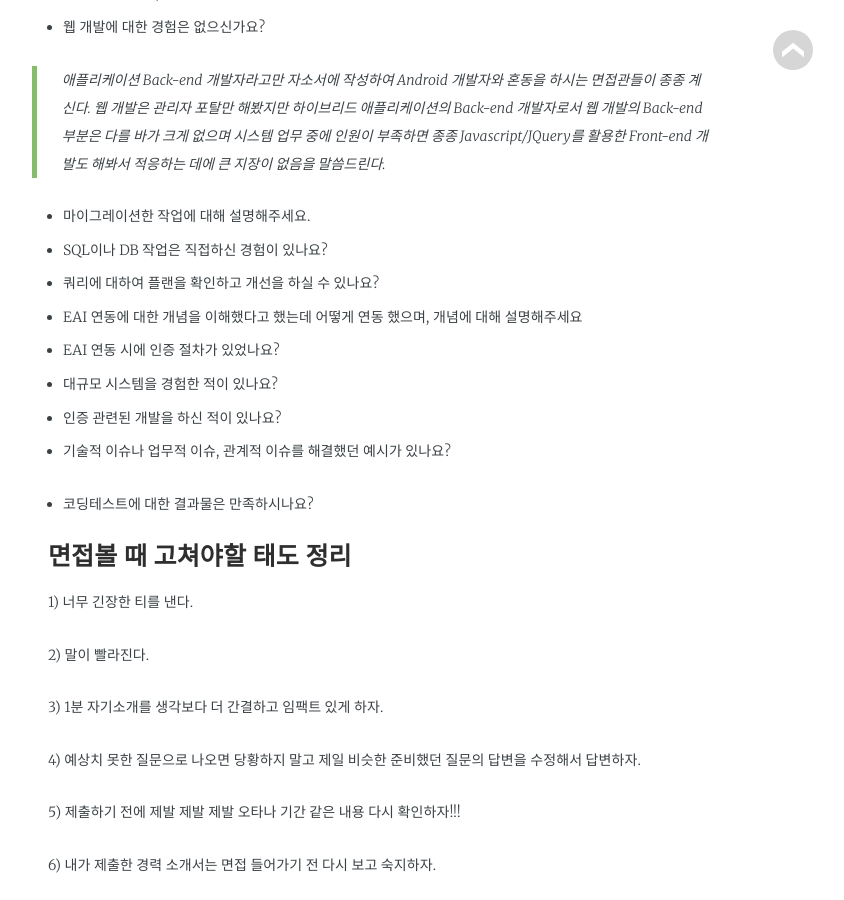
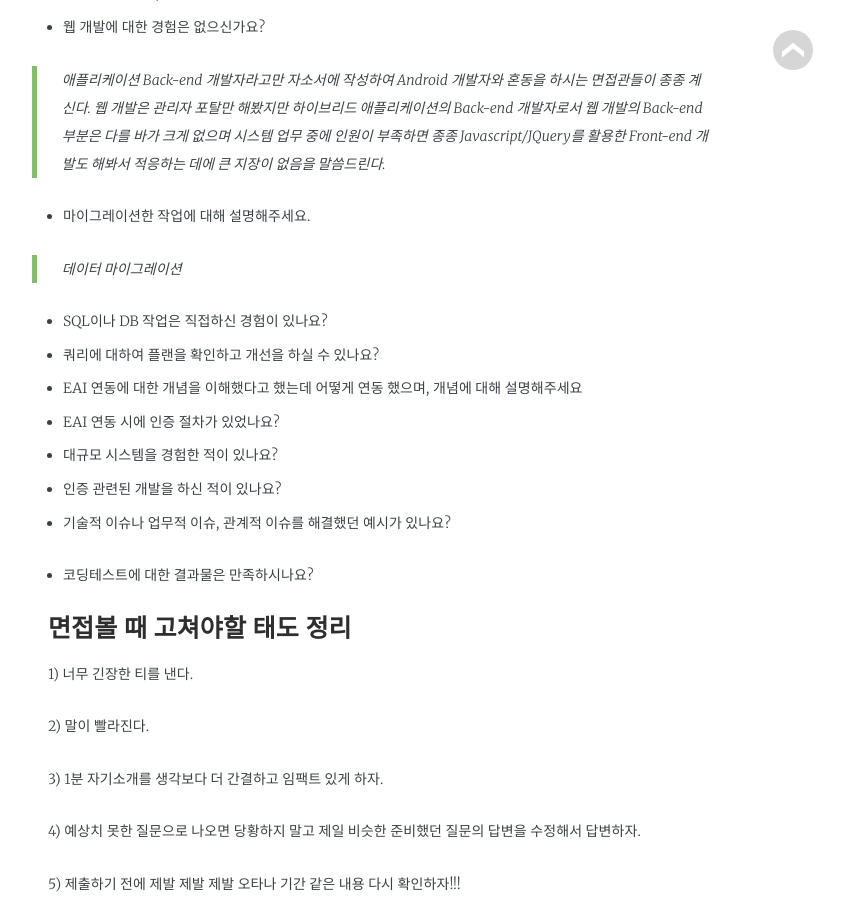
Before and after one commit to rmsdud2435/geunny-blog, a Jekyll site: the page built from _posts/2021-09-12-Interview_20210912.md, in a window 1280 px wide and 900 px high, scrolled down 2192 px. Shown: the whole window, without its empty margins (267-1111 px from the left). Built offline with Jekyll 4.4.1, drawn with Linux system fonts in a browser that asks for light colours; some web fonts are replaced.

Commit message:
update content

```diff
--- a/_posts/2021-09-12-Interview_20210912.md
+++ b/_posts/2021-09-12-Interview_20210912.md
@@ -80,6 +80,7 @@ comments:          true
     > 애플리케이션 Back-end 개발자라고만 자소서에 작성하여 Android 개발자와 혼동을 하시는 면접관들이 종종 계신다. 웹 개발은 관리자 포탈만 해봤지만 하이브리드 애플리케이션의 Back-end 개발자로서 웹 개발의 Back-end 부분은 다를 바가 크게 없으며 시스템 업무 중에 인원이 부족하면 종종 Javascript/JQuery를 활용한 Front-end 개발도 해봐서 적응하는 데에 큰 지장이 없음을 말씀드린다.
 
  - 마이그레이션한 작업에 대해 설명해주세요.
+ > 데이터 마이그레이션
 
  - SQL이나 DB 작업은 직접하신 경험이 있나요?
 
```
